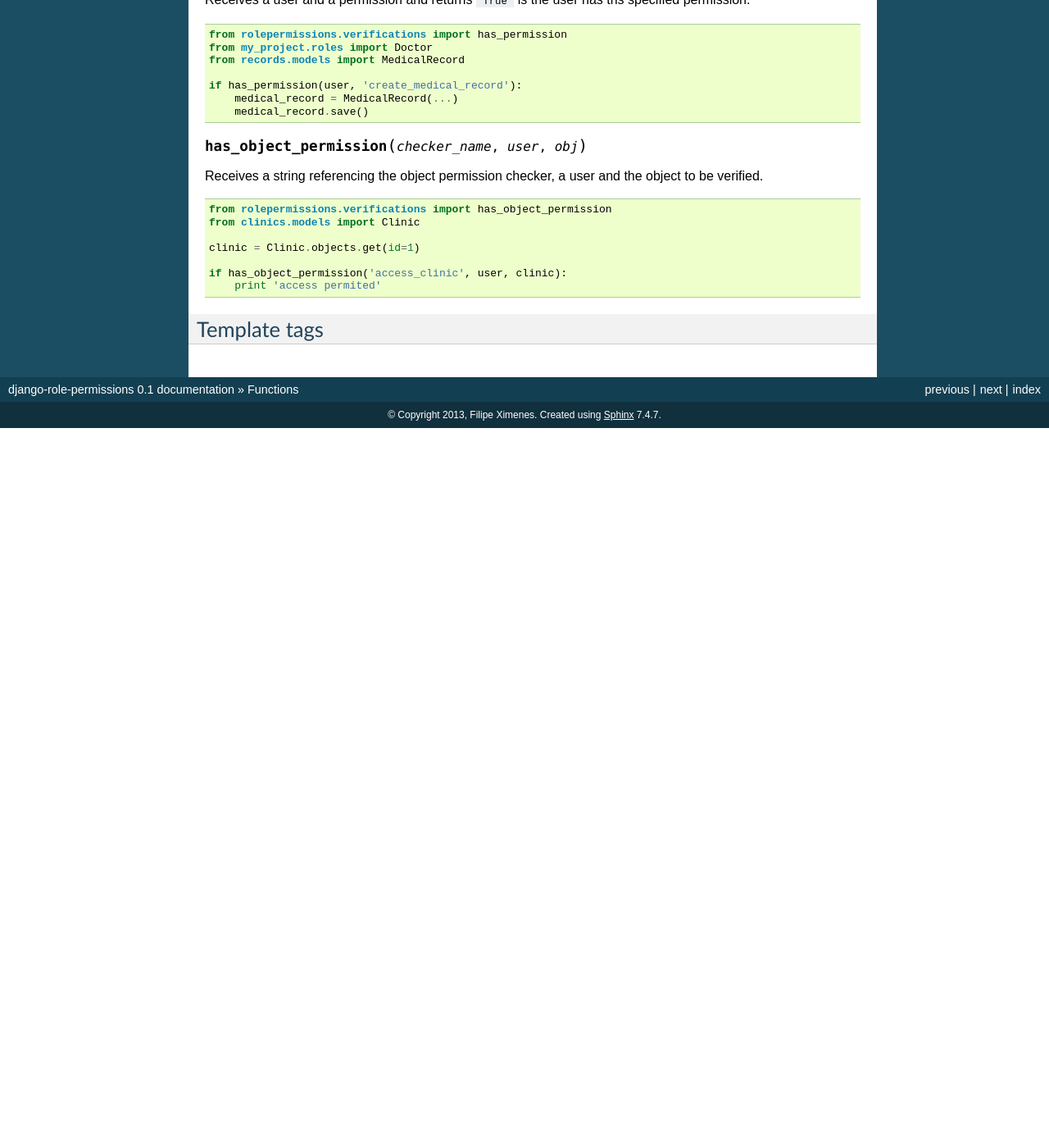
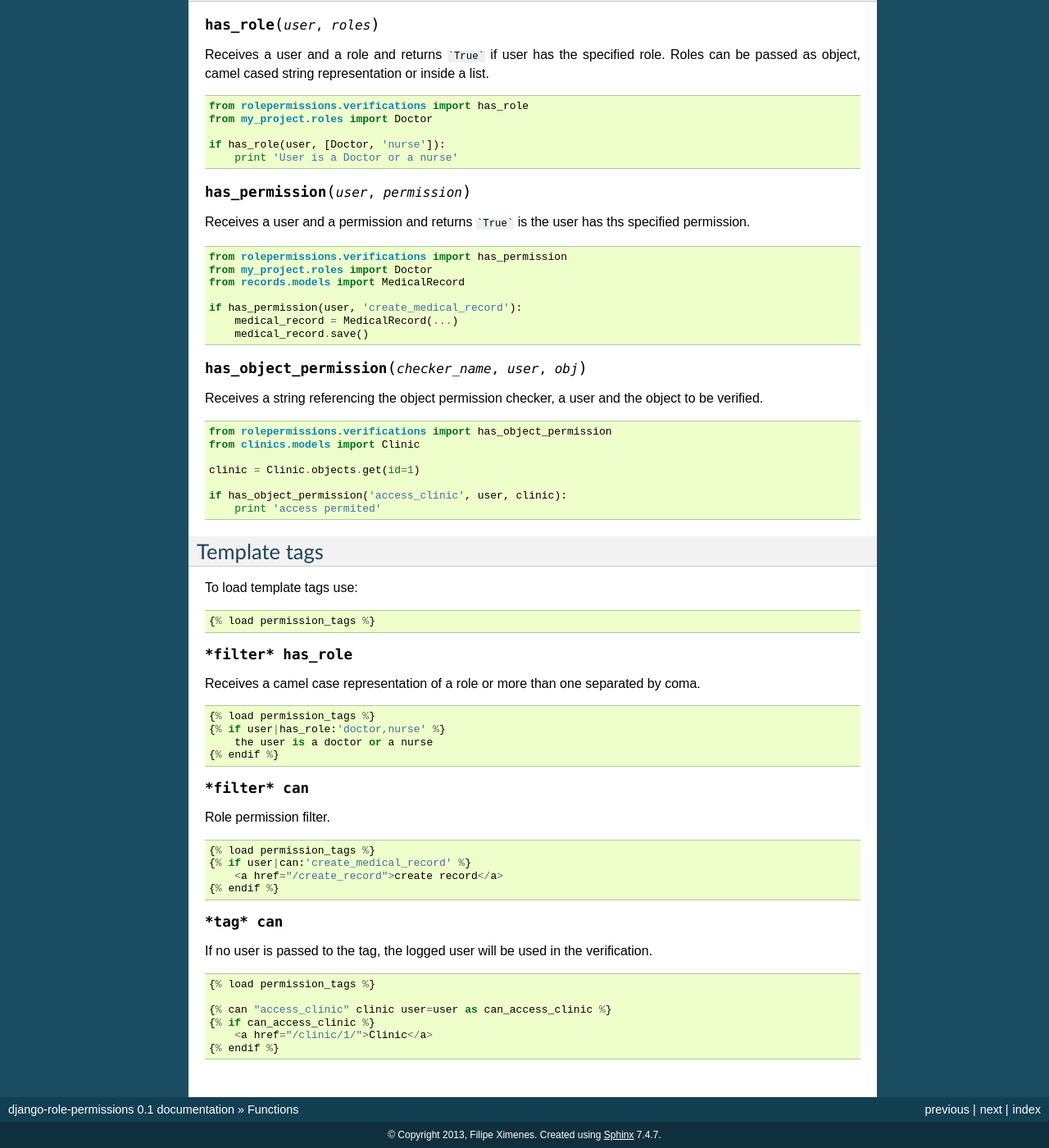
Before and after one commit to vintasoftware/django-role-permissions, a Sphinx documentation site: the page built from docs/functions.rst, in a window 1280 px wide and 1400 px high, scrolled down 633 px. Shown: the whole window at 82% size. Built offline with Sphinx 7.4.7, drawn with Linux system fonts in a browser that asks for light colours; before the commit the page ends 1155 px from its top, so only the background shows below that; some of the changed text lies outside the part shown.

Commit message:
adding template tags documentation

````diff
--- a/docs/functions.rst
+++ b/docs/functions.rst
@@ -7,13 +7,34 @@ Shortcuts
 
 .. function:: get_user_role(user)
 
+.. code-block:: python
+
+    from rolepermissions.shortcuts import get_user_role
+
+    role = get_user_role(user)
+
 .. function:: get_user_permissions(user)
 
 Returns a dictionary containg all permissions available to the role of the specified user.
 Permissions are the keys of the dictionary, and values are ```True``` or ```False``` indicating if the
 permission is granted or not.
 
+.. code-block:: python
+
+    from rolepermissions.shortcuts import get_user_permissions
+
+    permissions = get_user_permissions(user)
+
+    if permissions['create_medical_record']:
+        print 'user can create medical record'
+
 .. function:: grant_permission(user, permission_name):
+
+.. code-block:: python
+
+    from rolepermissions.shortcuts import grant_permission
+
+    grant_permission(user, 'create_medical_record')
 
 Permission and role verification
 ================================
@@ -62,3 +83,44 @@ Receives a string referencing the object permission checker, a user and the obje
 
 Template tags
 =============
+
+To load template tags use:
+
+.. code-block:: python
+
+    {% load permission_tags %}
+
+.. function:: *filter* has_role
+
+Receives a camel case representation of a role or more than one separated by coma.
+
+.. code-block:: python
+
+    {% load permission_tags %}
+    {% if user|has_role:'doctor,nurse' %}
+        the user is a doctor or a nurse
+    {% endif %}
+
+.. function:: *filter* can
+
+Role permission filter.
+
+.. code-block:: python
+
+    {% load permission_tags %}
+    {% if user|can:'create_medical_record' %}
+        <a href="/create_record">create record</a>
+    {% endif %}
+
+.. function:: *tag* can
+
+If no user is passed to the tag, the logged user will be used in the verification.
+
+.. code-block:: python
+
+    {% load permission_tags %}
+
+    {% can "access_clinic" clinic user=user as can_access_clinic %}
+    {% if can_access_clinic %}
+        <a href="/clinic/1/">Clinic</a>
+    {% endif %}
````
Also changed, not shown: docs/utilities.rst (+11 -2 lines).
